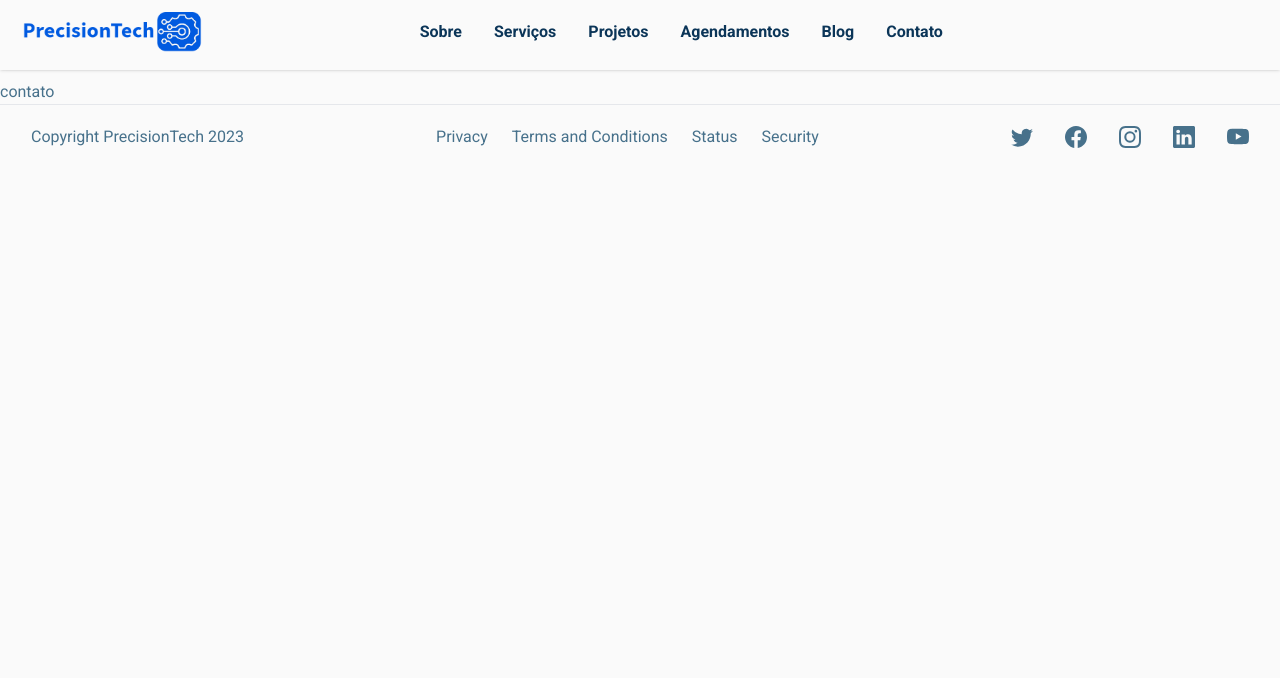
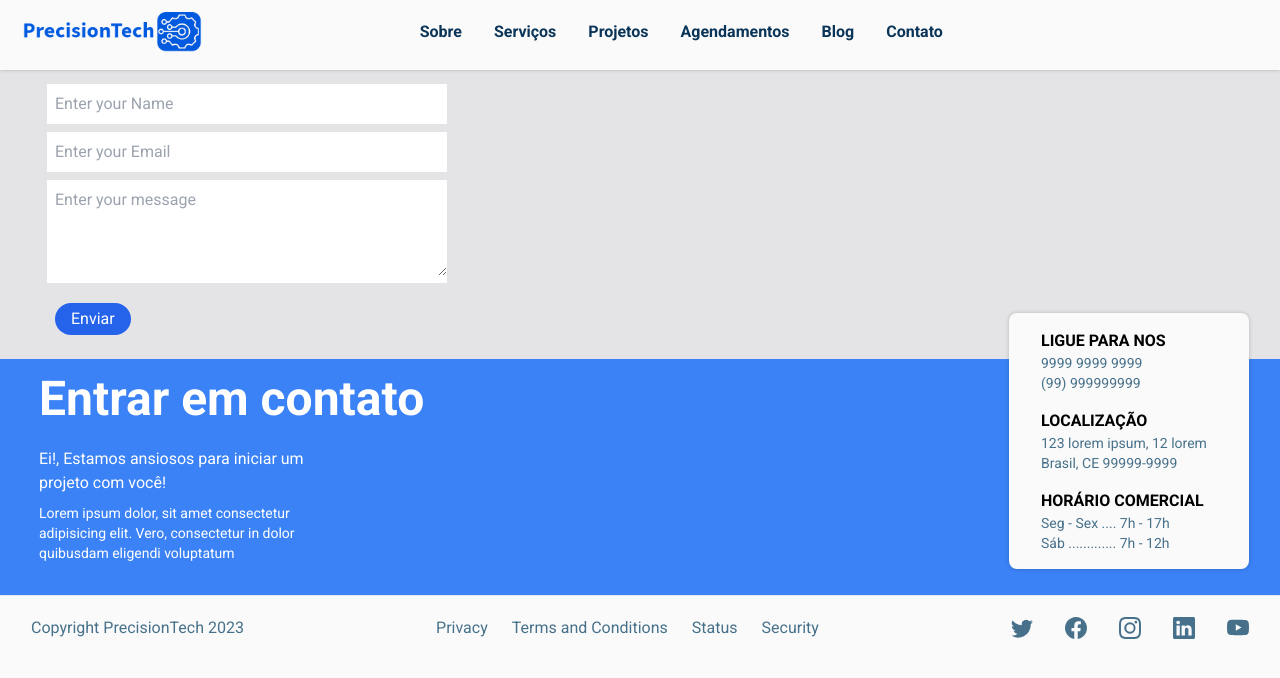
Before and after one commit to FranciscoNeto2909/PrecisionTech, a React (Vite) app: page /contato in a window 1280 px wide. Shown: the top 678 px of the page. Built offline with nearby package versions, Linux system fonts and the light colour scheme.

Commit message:
contact page created

```diff
--- a/src/pages/contact/Contact.tsx
+++ b/src/pages/contact/Contact.tsx
@@ -1,5 +1,50 @@
 export default function Contact() {
     return (
-        <div className="mt-20">contato</div>
+        <section className="bg-zinc-200 mt-[60px]">
+            <div className="mx-auto bg-zinc-200 max-w-[1250px] py-4 px-1 lg:px-6">
+                <form action="" className="bg-zinc-200 p-2 flex items-center flex-col gap-2 md:items-start">
+                    <div className="w-full max-w-[400px]">
+                        <input className="bg-white p-2 w-full" type="text" placeholder="Enter your Name" />
+                    </div>
+                    <div className="w-full max-w-[400px]">
+                        <input className="bg-white p-2 w-full" type="email" placeholder="Enter your Email" />
+                    </div>
+                    <div className="w-full max-w-[400px] bg-white">
+                        <textarea className="bg-white min-h-[96px] max-h-24 p-2 w-full" placeholder="Enter your message" />
+                    </div>
+                    <button className="mx-2 mt-3 rounded-full bg-blue-600 p-1 px-4 text-white max-[426px]:self-start">Enviar</button>
+                </form>
+            </div>
+            <div className="w-full bg-blue-500">
+                <div className="relative bg-blue-500 flex flex-col items-center mx-auto max-w-[1250px] py-4 px-1 md:items-start lg:px-6">
+                    <h2 className='ms-4 text-white text-4xl font-bold mb-6 lg:text-5xl bg-transparent lg:ms-0'>Entrar em contato</h2>
+                    <p className="ms-4 bg-blue-500 text-white max-w-[300px] lg:ms-0">Ei!, Estamos ansiosos para iniciar um projeto com você!</p>
+                    <p className="ms-4 mb-4 bg-blue-500 text-white max-w-[300px] text-xs mt-2 md:text-sm lg:ms-0">Lorem ipsum dolor, sit amet consectetur adipisicing elit. Vero, consectetur in dolor quibusdam eligendi voluptatum</p>
+                    <div className="flex flex-col gap-4 card-shadow rounded-lg py-4 px-8 w-60 md:absolute md:top-[-46px] md:end-4">
+                        <div>
+                            <p className="uppercase font-bold text-black">ligue para nos</p>
+                            <ul className="text-sm">
+                                <li>9999 9999 9999</li>
+                                <li>(99) 999999999</li>
+                            </ul>
+                        </div>
+                        <div>
+                            <p className="uppercase font-bold text-black">localização</p>
+                            <ul className="text-sm">
+                                <li>123 lorem ipsum, 12 lorem</li>
+                                <li>Brasil, CE 99999-9999</li>
+                            </ul>
+                        </div>
+                        <div>
+                            <p className="uppercase font-bold text-black">horário comercial</p>
+                            <ul className="text-sm">
+                                <li>Seg - Sex .... 7h - 17h</li>
+                                <li>Sáb ............. 7h - 12h</li>
+                            </ul>
+                        </div>
+                    </div>
+                </div>
+            </div>
+        </section>
     )
 }
--- a/src/pages/projects/Projects.tsx
+++ b/src/pages/projects/Projects.tsx
@@ -1,21 +1,5 @@
-import ServiceCards from "../../components/card/Card"
-import { services } from "../../data/services"
-
-type Props = {
-    windowWidth: number
-}
-export default function Projects({ windowWidth }: Props) {
+export default function Projects() {
     return (
-        <div className="mt-16">
-            <div className="mx-auto max-w-[1250px] py-4 px-1 lg:px-6">
-                <div className="flex flex-wrap gap-4 items-start justify-center xl:justify-start">
-                    {
-                        services.map((service, i) => (
-                            <ServiceCards service={service} windowWidth={windowWidth} key={i} />
-                        ))
-                    }
-                </div>
-            </div>
-        </div>
+        <div className="mt-20">projetos</div>
     )
 }
--- a/src/pages/services/Services.tsx
+++ b/src/pages/services/Services.tsx
@@ -11,7 +11,7 @@ export default function Services({ windowWidth }: Props) {
         <div className="mt-16">
             <div className="mx-auto max-w-[1250px] py-4 px-1 lg:px-6">
                 <section className="lg:mb-10">
-                    <h2 className='text-blue-950 text-3xl font-bold mb-6 lg:text-4xl  bg-transparent'>Serviços
+                    <h2 className='text-blue-950 text-3xl font-bold mb-6 lg:text-4xl bg-transparent'>Serviços
                     </h2>
                     <div className="flex flex-wrap gap-4 items-start justify-center xl:justify-start">
                         {
```
